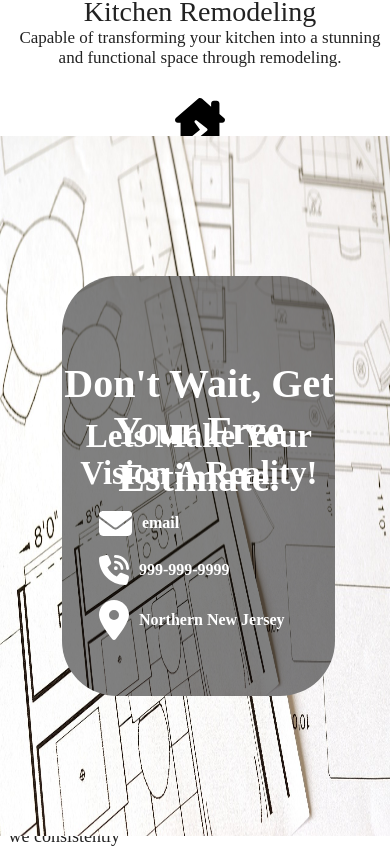
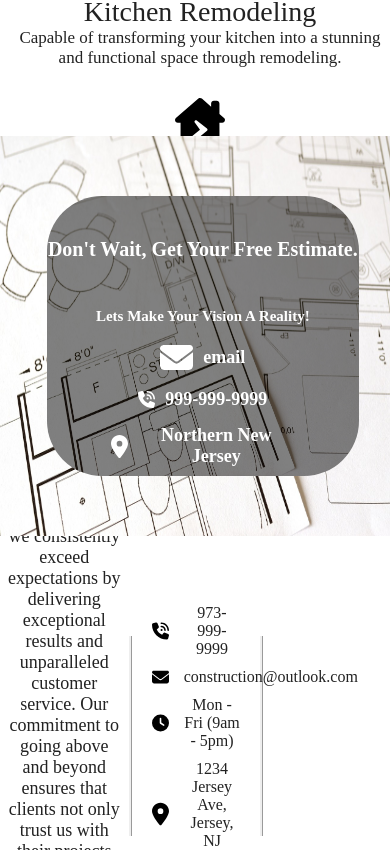
Before and after one commit to mmike1717/Construction-website, a React (Vite) app: page /AboutUs in a window 390 px wide. Shown: the part 1694-2544 px from the top of the page. Built offline with nearby package versions, Linux system fonts and the light colour scheme; grey boxes are pictures that could not be loaded.

Commit message:
fixed contact us section for smaller screens

```diff
--- a/src/components/ContactUs/ContactUs.css
+++ b/src/components/ContactUs/ContactUs.css
@@ -155,3 +155,63 @@
         margin-right: 40px;
     }
 }
+
+
+
+@media screen and (min-width: 300px) and (max-width:1000px) {
+    #MainDivForContactUs{
+        font-size: large;
+        height: 400px;
+    }
+
+    .CenterDivForEstimate{
+        top: 15%;
+        left: 12%;
+        height: 70%;
+        width: 80%;
+    }
+
+    .CenterDivPic{
+        top: 0%;
+        left: 0;
+        height: 100%;
+        width: 100%;
+    }
+
+    .FreeEstimateTitle{
+        top: 15%;
+        left: 0%;
+        font-size: 20px;
+        width: 100%;
+    }
+
+    .VisionARealityTitle{
+        top: 40%;
+        left: 0%;
+        font-size: 15px;
+        width: 100%;
+    }
+
+    .MainDivForContactUsInfo{
+        top: 52%;
+        left: 0%;
+        display: flex;
+        flex-direction: column;
+        width: 100%;
+        row-gap: 15px;
+        align-items: center;
+    }
+
+    .DivHoldingIconAndInfo{
+        justify-content: center;
+        width: 184px;
+    }
+
+
+    .IconsForContactUs{
+        width: 17px;
+        filter: invert(1);
+        margin-right: 10px;
+    }
+
+}
```
